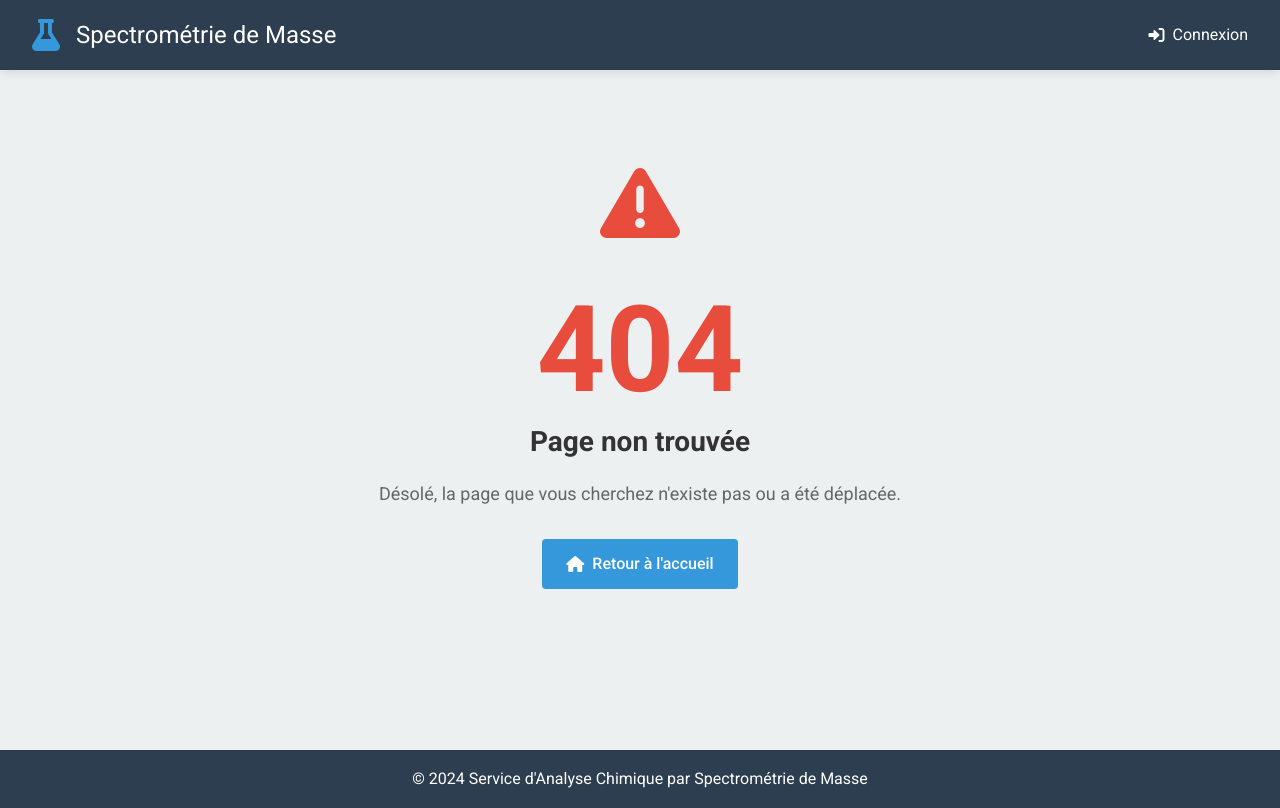
After one commit to n-elie/fiches, a Flask app: template app/templates/404.html in a window 1280 px wide. The commit adds this page. Run offline with Flask 3, Linux system fonts and the light colour scheme; the template is opened without the code that fills it, so the values that code supplies are empty.

Commit message:
Add 404 error handler

```diff
--- a/app/static/css/style.css
+++ b/app/static/css/style.css
@@ -469,3 +469,50 @@ body {
         grid-template-columns: 1fr;
     }
 }
+
+.error-container {
+    display: flex;
+    justify-content: center;
+    align-items: center;
+    min-height: 60vh;
+    text-align: center;
+    padding: 40px 20px;
+}
+
+.error-content {
+    max-width: 600px;
+    width: 100%;
+}
+
+.error-icon {
+    font-size: 80px;
+    color: #e74c3c;
+    margin-bottom: 20px;
+}
+
+.error-content h1 {
+    font-size: 120px;
+    font-weight: 700;
+    color: #e74c3c;
+    margin: 0 0 10px 0;
+    line-height: 1;
+}
+
+.error-content h2 {
+    font-size: 28px;
+    margin: 0 0 15px 0;
+    color: #333;
+}
+
+.error-content p {
+    font-size: 18px;
+    color: #666;
+    margin-bottom: 30px;
+}
+
+.error-actions {
+    display: flex;
+    justify-content: center;
+    gap: 15px;
+    flex-wrap: wrap;
+}
--- /dev/null
+++ b/app/templates/404.html
@@ -0,0 +1,26 @@
+{% extends "base.html" %}
+
+{% block title %}404 - Page non trouvée{% endblock %}
+
+{% block content %}
+<div class="error-container">
+    <div class="error-content">
+        <div class="error-icon">
+            <i class="fas fa-exclamation-triangle"></i>
+        </div>
+        <h1>404</h1>
+        <h2>Page non trouvée</h2>
+        <p>Désolé, la page que vous cherchez n'existe pas ou a été déplacée.</p>
+        <div class="error-actions">
+            <a href="{{ url_for('main.index') }}" class="btn btn-primary">
+                <i class="fas fa-home"></i> Retour à l'accueil
+            </a>
+            {% if current_user.is_authenticated %}
+                <a href="{{ url_for('main.user_samples') }}" class="btn btn-secondary">
+                    <i class="fas fa-list"></i> Mes Échantillons
+                </a>
+            {% endif %}
+        </div>
+    </div>
+</div>
+{% endblock %}
```
Also changed, not shown: app/__init__.py (+6 -1 lines).
